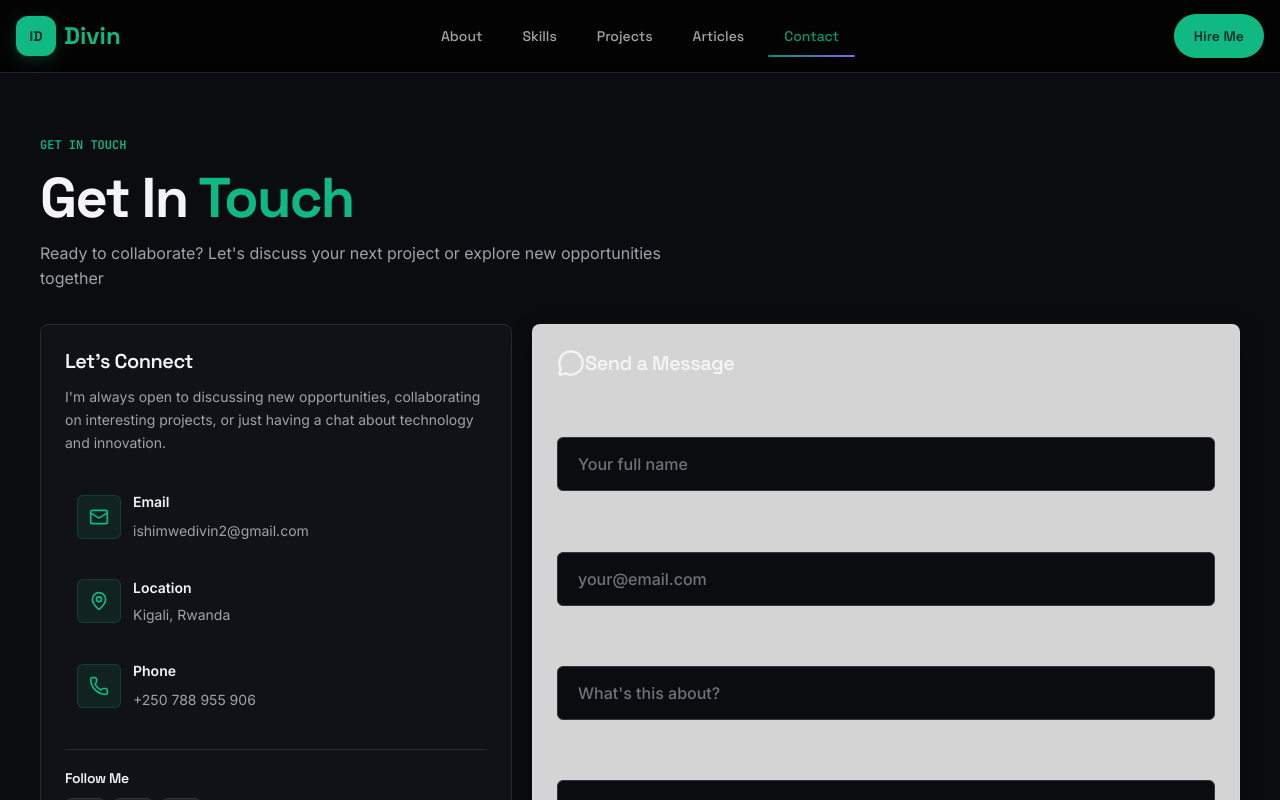
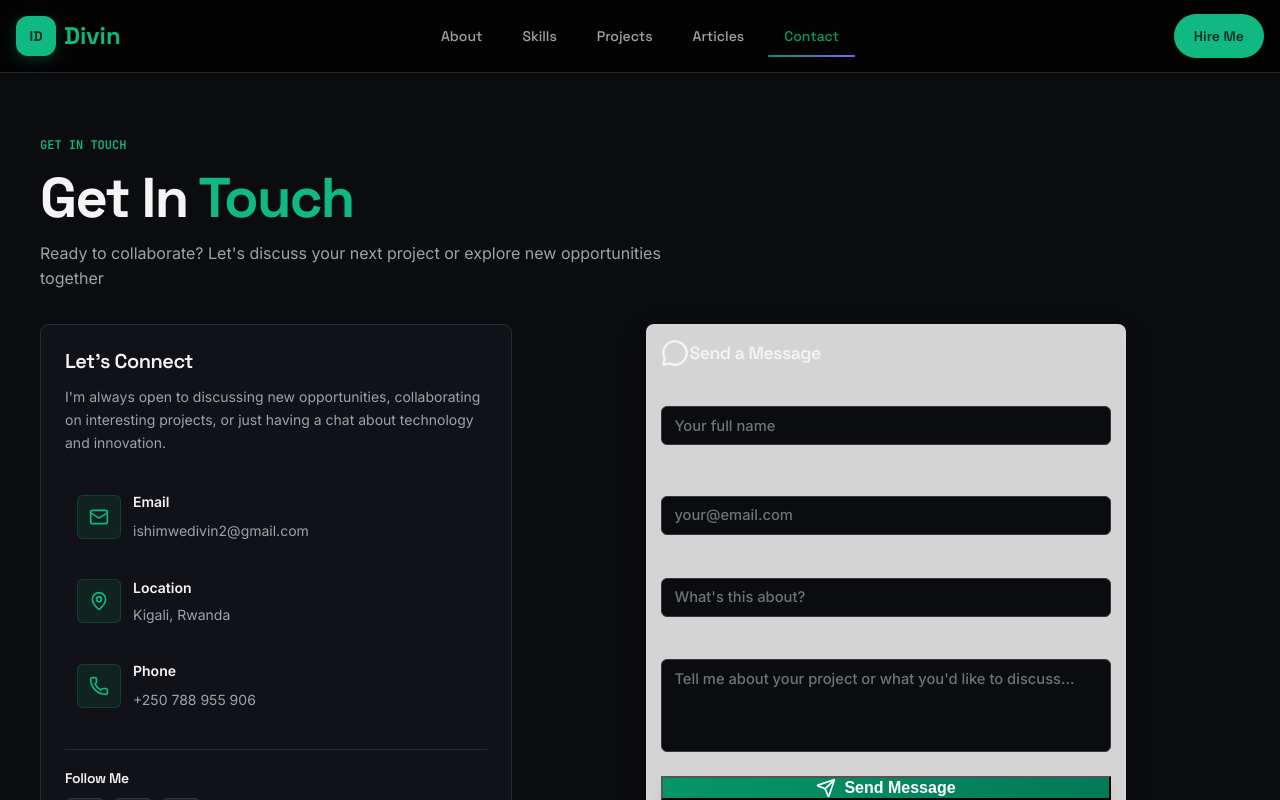
Before and after one commit to ishimwedivin4/port, a React (Vite) app: page /contact in a window 1280 px wide. Shown: the top 800 px of the page. Built offline with nearby package versions, Linux system fonts and the light colour scheme.

Commit message:
reduce send message height

```diff
--- a/src/components/Hero.jsx
+++ b/src/components/Hero.jsx
@@ -4,7 +4,6 @@ import { ArrowDown, ArrowUpRight, Download, Mail, Github, Linkedin, MapPin } fro
 import { personalInfo, projects } from '../data/portfolio';
 
 const Hero = () => {
-  const [isAvatarNear, setIsAvatarNear] = React.useState(false);
   const socialLinks = [
     { icon: Github, href: personalInfo.social.github, label: 'GitHub', color: 'hover:text-gray-800' },
     { icon: Linkedin, href: personalInfo.social.linkedin, label: 'LinkedIn', color: 'hover:text-primary-600' },
@@ -64,19 +63,7 @@ const Hero = () => {
   };
 
   return (
-    <section
-      className="hero"
-      onPointerMove={(event) => {
-        const avatar = event.currentTarget.querySelector('.hero-avatar');
-        if (!avatar) return;
-
-        const bounds = avatar.getBoundingClientRect();
-        const distanceX = Math.max(bounds.left - event.clientX, 0, event.clientX - bounds.right);
-        const distanceY = Math.max(bounds.top - event.clientY, 0, event.clientY - bounds.bottom);
-        setIsAvatarNear(Math.hypot(distanceX, distanceY) <= 72);
-      }}
-      onPointerLeave={() => setIsAvatarNear(false)}
-    >
+    <section className="hero">
       {/* Background Decorative Elements */}
       <div className="hero-bg">
         <div className="hero-blob hero-blob-1"></div>
@@ -92,7 +79,7 @@ const Hero = () => {
             animate="visible"
             className="hero-intro"
           >
-            <motion.div variants={itemVariants} className={`hero-avatar hero-avatar-compact${isAvatarNear ? ' hero-avatar-near' : ''}`}>
+            <motion.div variants={itemVariants} className="hero-avatar hero-avatar-compact">
               <div className="hero-avatar-inner">
                 <img
                   src="/images/img.jpeg"
--- a/src/index.css
+++ b/src/index.css
@@ -1045,8 +1045,8 @@ a:hover {
 }
 
 .hero-avatar {
-  width: 10rem;
-  height: 10rem;
+  width: 18rem;
+  height: 18rem;
   margin: 0 auto var(--space-8);
   background: linear-gradient(135deg, var(--accent-emerald), var(--primary-700));
   border-radius: 50%;
@@ -1097,11 +1097,11 @@ a:hover {
 
 .hero-avatar-inner img {
   transition: transform 0.35s ease;
-}
-
-.hero-avatar:hover .hero-avatar-inner img,
-.hero-avatar-near .hero-avatar-inner img {
-  transform: scale(1.2);
+  transform: scale(1.25);
+}
+
+.hero-avatar:hover .hero-avatar-inner img {
+  transform: scale(1.35);
 }
 
 .hero-title {
@@ -1145,8 +1145,8 @@ a:hover {
 }
 
 .hero-avatar-compact {
-  width: 4.5rem;
-  height: 4.5rem;
+  width: 8rem;
+  height: 8rem;
   margin: 0 0 var(--space-4);
   padding: 3px;
 }
@@ -3348,8 +3348,13 @@ html {
 .contact-layout {
   display: grid;
   grid-template-columns: minmax(17rem, 0.8fr) minmax(0, 1.2fr);
-  align-items: start;
+  align-items: stretch;
   gap: var(--space-5);
+}
+
+.contact-info-column,
+.contact-form-column {
+  display: flex;
 }
 
 .contact-info-column,
@@ -3361,9 +3366,24 @@ html {
   border-radius: var(--radius-lg);
 }
 
+.contact-info-column {
+  height: 100%;
+}
+
 .contact-info-column > div:first-child {
   display: flex;
   flex-direction: column;
+  width: 100%;
+  height: 100%;
+}
+
+.contact-form-column {
+  min-height: 100%;
+}
+
+.contact-form-card {
+  flex: 1;
+  height: 100%;
 }
 
 .contact-intro-title,
@@ -3459,6 +3479,9 @@ html {
 }
 
 .contact-form-card {
+  max-width: 30rem;
+  margin: 0 auto;
+  padding: 0.9rem;
   background: #111217;
   box-shadow: none;
 }
@@ -3466,16 +3489,23 @@ html {
 .contact-form-title {
   display: flex;
   align-items: center;
-  margin-bottom: var(--space-6);
+  margin-bottom: var(--space-3);
+  font-size: 1.1rem;
 }
 
 .contact-form-card .form-input,
 .contact-form-card .form-textarea {
+  padding: 0.6rem 0.75rem;
   color: #f4f4f7;
   background: #0b0c10;
   border: 1px solid #35363d;
   border-radius: var(--radius-md);
   box-shadow: none;
+  font-size: 0.92rem;
+}
+
+.contact-form-card .form-textarea {
+  min-height: 5.8rem;
 }
 
 .contact-form-card .form-input:focus,
@@ -3491,7 +3521,9 @@ html {
 }
 
 .contact-form-card .form-label {
+  margin-bottom: 0.35rem;
   color: #d4d4d8;
+  font-size: 0.82rem;
 }
 
 .contact-cta-wrap {
--- a/src/pages/Contact.jsx
+++ b/src/pages/Contact.jsx
@@ -200,8 +200,8 @@ const Contact = () => {
                   Send a Message
                 </h3>
 
-                <form onSubmit={handleSubmit} className="space-y-6">
-                  <div className="grid grid-cols-1 md:grid-cols-2 gap-6">
+                <form onSubmit={handleSubmit} className="space-y-4">
+                  <div className="grid grid-cols-1 md:grid-cols-2 gap-4">
                     <div>
                       <label htmlFor="name" className="form-label">
                         Name *
@@ -260,7 +260,7 @@ const Contact = () => {
                       value={formData.message}
                       onChange={handleInputChange}
                       required
-                      rows={6}
+                      rows={4}
                       className="form-textarea"
                       placeholder="Tell me about your project or what you'd like to discuss..."
                     />
@@ -271,7 +271,7 @@ const Contact = () => {
                     disabled={isSubmitting}
                     whileHover={{ scale: isSubmitting ? 1 : 1.02 }}
                     whileTap={{ scale: isSubmitting ? 1 : 0.98 }}
-                    className={`w-full btn-primary flex items-center justify-center space-x-2 py-4 text-lg font-semibold ${
+                    className={`w-full btn-primary flex items-center justify-center space-x-2 py-3 text-base font-semibold ${
                       isSubmitting ? 'opacity-75 cursor-not-allowed' : ''
                     }`}
                   >
```
